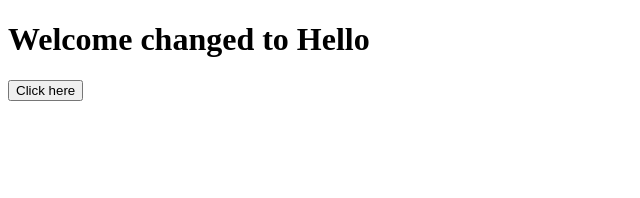
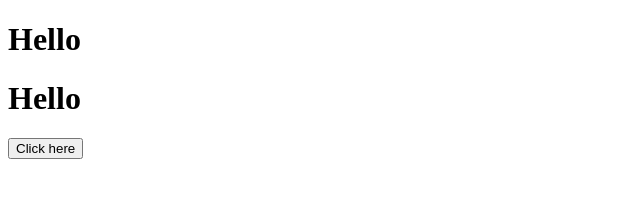
Before and after one commit to Jaber-git/beyond, a plain HTML site: page hello.html in a window 1280 px wide. Both pictures are taken after a click on the button "Click here". Shown: the whole page, without its empty margins (0-640 px from the left). Drawn offline with Linux system fonts and the light colour scheme.

Commit message:
for loop

```diff
--- a/hello.html
+++ b/hello.html
@@ -7,6 +7,7 @@
 </head>
 <body>
      <h1>Welcome</h1>
+     <h1>Welcome again</h1>
      <button onclick="hello ()" >Click here</button>
 
 
--- a/hello.js
+++ b/hello.js
@@ -3,9 +3,20 @@
 //alert(x);
 /* Manipulating Dom*/
 // function
+ //function hello (){
+ // alert("hello");
+  //manipulate tag
+ // document.querySelector("h1").innerHTML="Welcome changed to hello";
+
+// }
  function hello (){
-  alert("hello");
-  //manipulate tag
-  document.querySelector("h1").innerHTML="Welcome changed to Hello"
 
- }
+            //get all the heading and it's an array and store array into headings
+            const headings =document.querySelectorAll("h1");
+            // each one heading( 2 h1) loop through
+            for(const heading of headings){
+            heading.innerHTML="Hello";
+
+             }
+
+   }
```
